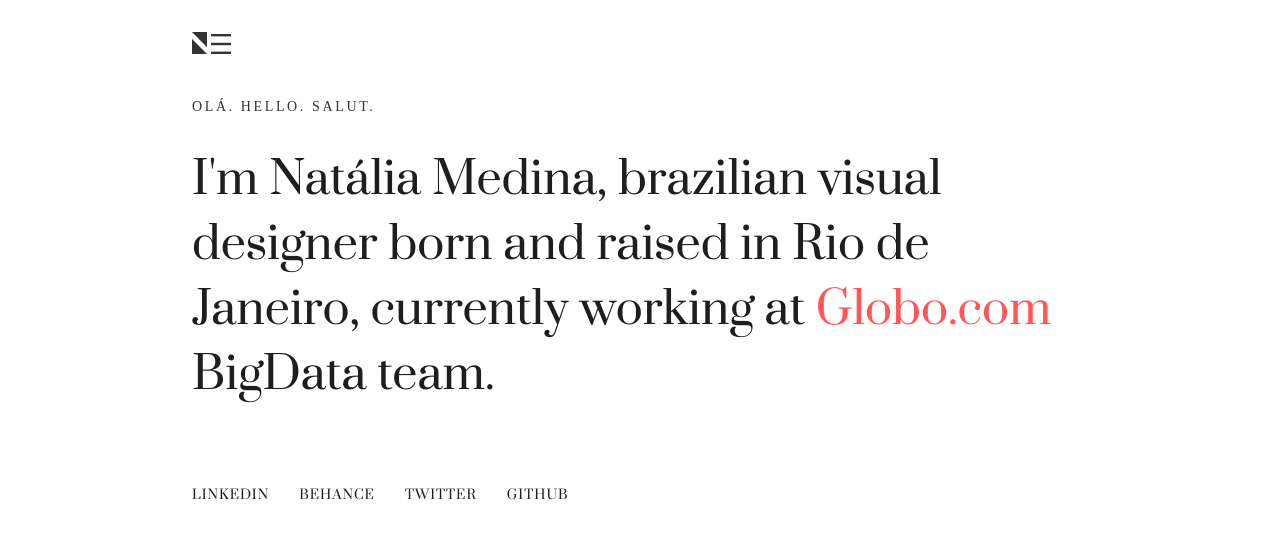
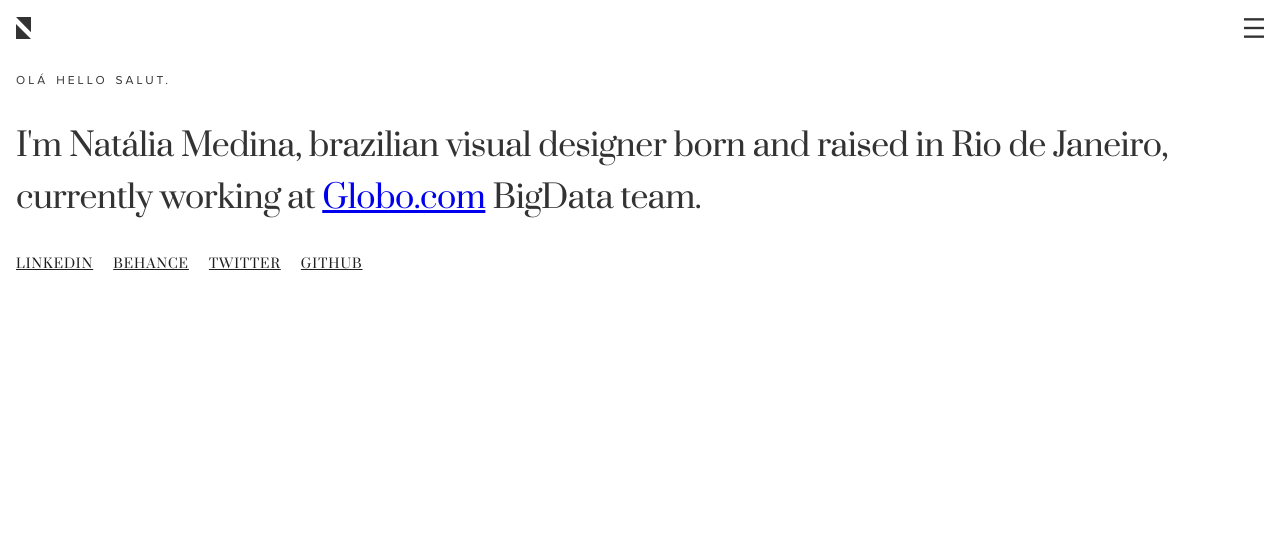
Before and after one commit to ntmedina/ntmedina.github.io, a Jekyll site: the page built from index.html, in a window 1280 px wide. Shown: the top 539 px of the page. Built offline with Jekyll 4.4.1, drawn with Linux system fonts in a browser that asks for light colours; some web fonts are replaced; the list of posts is cut into pages by our own code.

Commit message:
Fixing menu icons spacement

```diff
--- a/_includes/header.html
+++ b/_includes/header.html
@@ -5,12 +5,15 @@
     <meta charset="utf-8">
     <title>Natália Medina</title>
     <link href="{{ site.baseurl }}assets/stylesheet/main.css" rel="stylesheet">
+    <link href="{{ site.baseurl }}assets/stylesheet/vignelli.css" rel="stylesheet">
     <meta name="description" content="Visual Designer">
     <link rel="icon" href="{{ site.baseurl }}assets/images/favicon.ico" type="image/x-icon"/>
 </head>
 <body>
-    <div class="container">
   <!-- Menu -->
+  <div class="grid">
+    <div class="row">
+      <div class="col-wd-12 col-sm-12">
         <nav>
           <ul class="menu">
             <li><a href="index.html">Work collection</a></li>
@@ -18,20 +21,14 @@
             <li><a href="about.html">Who am I?</a></li>
           </ul>
         </nav>
-    <!--   || Header || Section 1  -->
-    <div class="grid">
-      <div class="row header">
-        <div class="col-wd-12 col-sm-12">
-          <div class="col">
-            <img class="logo-ic" src="../assets/images/logo-ic.svg"/>
-            <img class="menu-ic" src="../assets/images/burguer-ic.svg"/>
       </div>
     </div>
   </div>
-
-
-      <!-- <header>
-        <span class="logo">
-          <img src="../assets/images/logo.svg"/>
-        </span>
-      </header> -->
+  <!--   || Header || Section 1  -->
+  <div class="grid">
+    <header class="row">
+      <div class="col-wd-12 col-sm-12">
+        <div class="logo-ic"><img src="../assets/images/logo-ic.svg"/></div>
+        <div class="menu-ic"><img src="../assets/images/burguer-ic.svg"/></div>
+      </div>
+    </header>
--- a/_layouts/home.html
+++ b/_layouts/home.html
@@ -1,12 +1,19 @@
 {% include header.html %}
-
+      <div class="row">
+        <div class="col-wd-12 col-sm-12">
+          <div class="col">
             <div class="about">
-        <h1>OLÁ. HELLO. SALUT.</h1>
+              <div id="welcome">
+                <h1>olá </h1><h1>hello </h1><h1>salut.</h1>
+              </div>
               <h2>I'm Natália Medina, brazilian visual designer born and raised in Rio de Janeiro,
               currently working at <span><a href="http://www.globo.com">Globo.com</a></span> BigData team.
               </h2>
             </div>
-      <div class="social">
+          </div>
+        </div>
+        <div class="col-wd-12 col-sm-12">
+          <div class="col social">
             <ul>
               <li><a href="https://br.linkedin.com/in/ntmedina">LINKEDIN</a></li>
               <li><a href="https://www.behance.net/nataliamedina">BEHANCE</a></li>
@@ -16,6 +23,8 @@
         </div>
       </div>
 
+    </div> <!-- </> grid do Header -->
+
 {% include analytics.html %}
 
 {% include footer.html %}
--- a/assets/stylesheet/main.css
+++ b/assets/stylesheet/main.css
@@ -25,8 +25,9 @@
   line-height: 1;
   color: black;
   background: white;
-  font-smooth: antialiased;
   -webkit-font-smoothing: antialiased;
+  -moz-osx-font-smoothing: grayscale;
+  text-decoration: none;
 
 }
 ol, ul {
@@ -47,6 +48,10 @@
 }
 blockquote, q {
   quotes: "" "";
+}
+
+button {
+  background: none;
 }
 
 /* Fonts */
@@ -71,33 +76,38 @@
     src: url(../fonts/AGaramondPro-italic.otf);
 }
 
-
-.container {
-  margin: 0 10%;
-}
-
 /*   ||  Mobile  ||   */
 
 /* Header */
-  .header {
-    position: fixed;
-    top: 32px;
+  header {
     width: 100%;
+    top: 0px;
+    padding: 16px;
     background-color: #fff;
+    z-index: 3;
   }
 
-  .logo-ic {
+  .logo-ic img{
     width: 15.38px;
     cursor: pointer;
   }
 
   .menu-ic {
+    width: 100%;
+    justify-content: flex-end;
+  }
+
+  .menu-ic img{
     width: 20px;
     cursor: pointer;
   }
 
   .grid-container {
     padding: 8px;
+  }
+
+  header div{
+    display: inline-flex;
   }
 
 /* Menu */
@@ -116,7 +126,7 @@
   }
 
   .menu {
-    padding-top: 12em;
+    padding-top: 0;
   }
 
   .menu a {
@@ -139,29 +149,28 @@
 
 /* Content */
 
-.about {
-  margin-top:   130px;
+/* Welcome */
+
+#welcome {
+  display: inline-flex;
 }
 
-.about h1 {
-  font-family: 'Proxima-light';
-  font-size: 14px;
-  letter-spacing: 2.62px;
+#welcome h1 {
+  font-family: 'ProximaNova';
+  font-size: 12px;
+  letter-spacing: 3px;
+  text-transform: uppercase;
+  padding-right: 8px;
   margin-bottom: 32px;
   color: #333;
 }
 
 .about h2{
   font-family: 'Prata';
-  font-size: 45px;
-  letter-spacing: 0px;
-  line-height: 65px;
-  color: #1e1e1e;
-}
-
-a {
-  color: #ff5757;
-  text-decoration:  none;
+  font-size: 32px;
+  letter-spacing: -0.5px;
+  line-height: 52px;
+  color: #333;
 }
 
 .social a:hover {
@@ -188,83 +197,6 @@
 }
 
 
-@media screen and (min-width: 200px) {
-  .container {
-    margin: 0 10%;
-  }
+@media screen and (min-width: 410px) {}
 
-  .logo {
-    margin: 40px 0;
-  }
-
-  .about h2 {
-    font-family: 'Prata';
-    font-size: 25px;
-    letter-spacing: 0px;
-    line-height: 45px;
-    color: #1e1e1e;
-  }
-
-  .about {
-    margin-top: 20px;
-  }
-
-  .social li {
-    margin-right: 30px;
-  }
-}
-
-@media screen and (max-width: 432px) {
-  .social {
-    margin-bottom: 50px;
-    margin-top: 50px;
-  }
-
-  .social ul {
-    display: block;
-  }
-
-  .social li {
-    margin-bottom: 25px;
-  }
-}
-
-@media screen and (min-width: 965px) {
-  .container {
-    margin: 0 15%;
-  }
-
-  .logo {
-    margin: 50px 0;
-  }
-
-  .about {
-    margin-top: 100px;
-  }
-
-  .about h1 {
-    font-family: 'Proxima-light';
-    font-size: 14px;
-    letter-spacing: 2.62px;
-    margin-bottom: 32px;
-    color: #333;
-  }
-
-  .about h2{
-    font-family: 'Prata';
-    font-size: 45px;
-    letter-spacing: 0px;
-    line-height: 65px;
-    color: #1e1e1e;
-  }
-}
-
-@media screen and (min-width: 1800px) {
-  .container {
-    margin: 0 20%;
-  }
-
-  .about {
-    margin-top: 150px;
-  }
-}
+@media screen and (max-width: 900px) {}
```
Also changed, not shown: assets/fonts/AGaramondPro-italic.otf (added), assets/fonts/AGaramondPro-regular.otf (added), assets/fonts/Prata-regular.ttf (added). Lines whose indentation alone changed are shown as unchanged.
